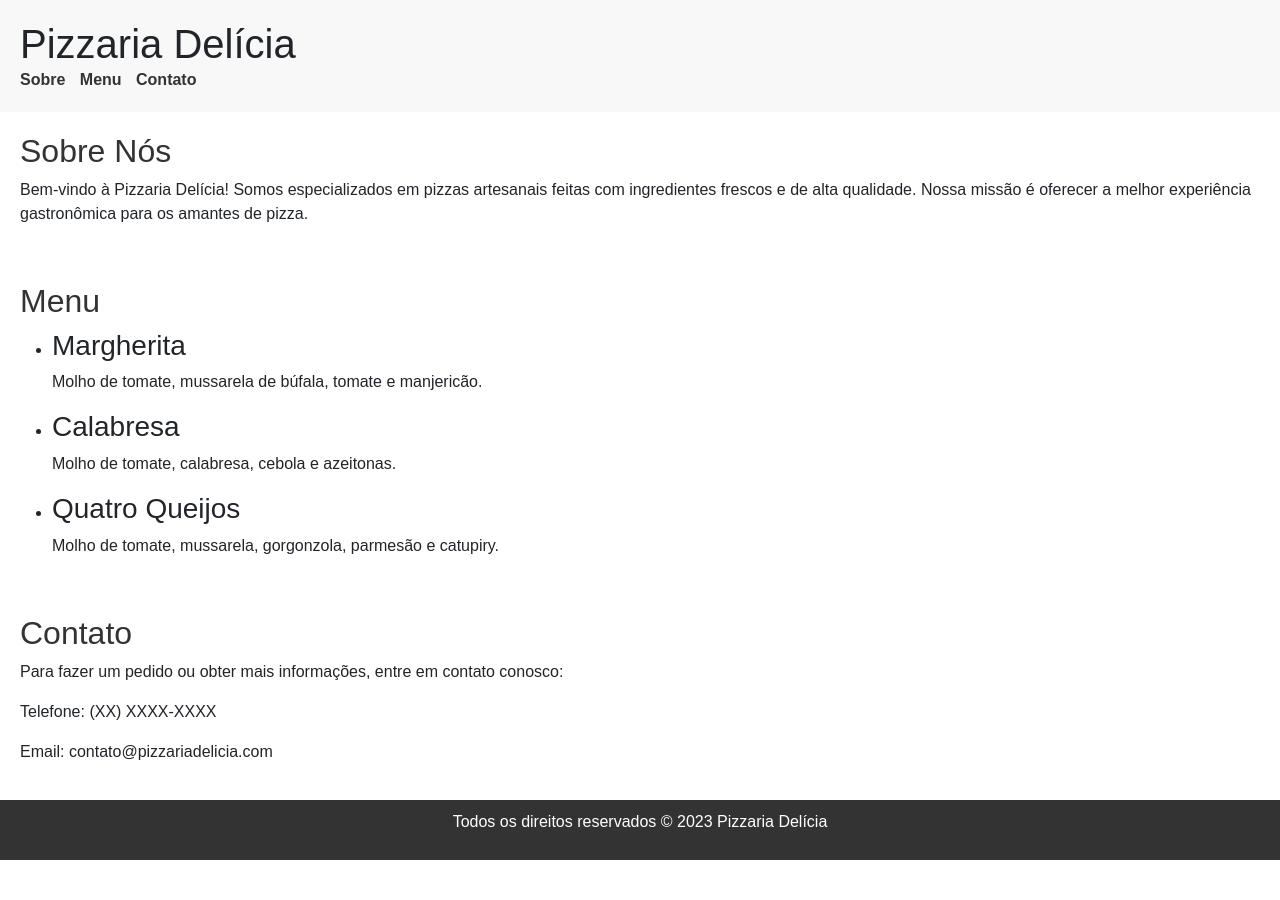
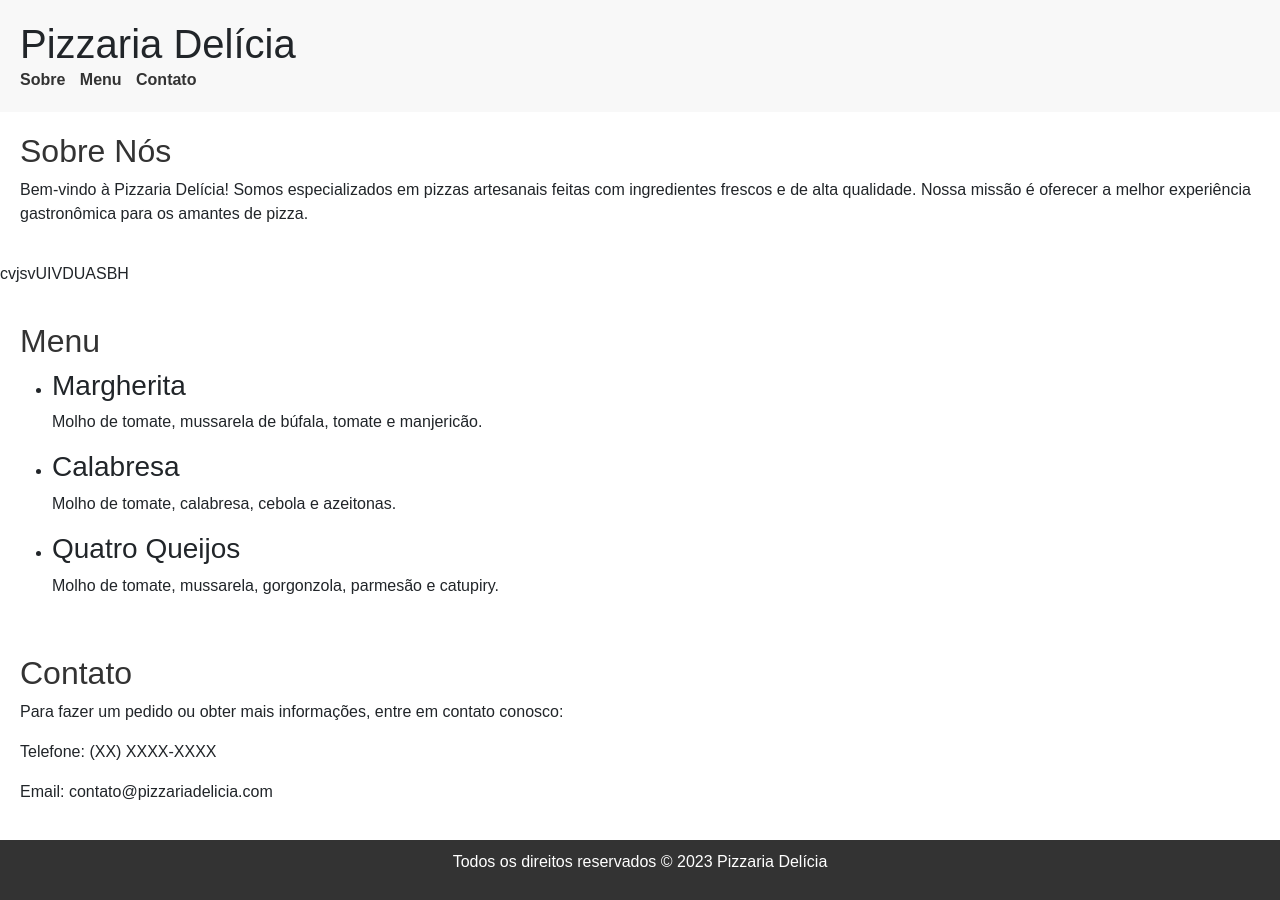
Before and after one commit to nEcOLiNhOO/Pizarria-tasbem, a website: page index.html in a window 1280 px wide. Before the commit the page ends 860 px from the top, so only its background shows below. Drawn offline with nearby package versions, Linux system fonts and the light colour scheme.

Commit message:
Update index.html
SECOND COMMIT

```diff
--- a/index.html
+++ b/index.html
@@ -1,6 +1,7 @@
 <!DOCTYPE html>
 <html>
 <head>
+
   <title>Pizzaria Delícia</title>
   <link href="https://cdn.jsdelivr.net/npm/bootstrap@5.3.0/dist/css/bootstrap.min.css" rel="stylesheet" integrity="sha384-9ndCyUaIbzAi2FUVXJi0CjmCapSmO7SnpJef0486qhLnuZ2cdeRhO02iuK6FUUVM" crossorigin="anonymous">
   <link rel="stylesheet" type="text/css" href="style/style.css">
@@ -21,7 +22,7 @@
     <h2>Sobre Nós</h2>
     <p>Bem-vindo à Pizzaria Delícia! Somos especializados em pizzas artesanais feitas com ingredientes frescos e de alta qualidade. Nossa missão é oferecer a melhor experiência gastronômica para os amantes de pizza.</p>
   </section>
-
+<p>cvjsvUIVDUASBH</p>
   <section id="menu">
     <h2>Menu</h2>
     <ul>
```
